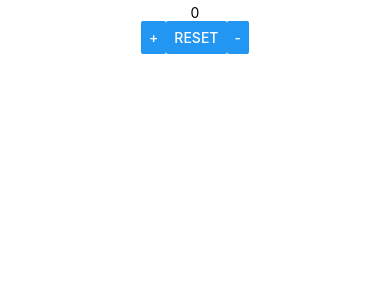
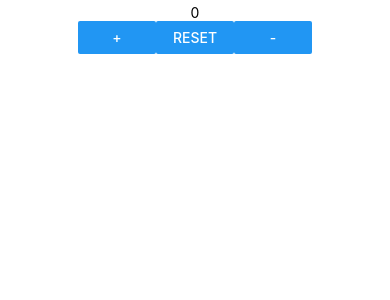
Before and after one commit to OptimistLabyrinth/react-native-workspace, a React Native app in the folder ReactNativeApp01/: screen / in a window 390 px wide. Shown: the top 300 px of the page. Built offline with nearby package versions, Linux system fonts and the light colour scheme.

Commit message:
chore: rename variables with more readable words

```diff
--- a/ReactNativeApp01/App.tsx
+++ b/ReactNativeApp01/App.tsx
@@ -33,14 +33,22 @@ function App() {
 
   return (
     <SafeAreaView>
-      <View style={styles.wrapper}>
-        <View style={styles.background}>
+      <View style={styles.mainView}>
+        <View style={styles.subViewAbove}>
           <Text>{number}</Text>
         </View>
-        <View style={styles.buttons}>
-          <Button onPress={onPressIncrease} title="+" />
-          <Button onPress={onPressReset} title="reset" />
-          <Button onPress={onPressDecrease} title="-" />
+        <View style={styles.subViewBelow}>
+          <View style={styles.eachButton} />
+          <View style={styles.eachButton}>
+            <Button onPress={onPressIncrease} title="+" />
+          </View>
+          <View style={styles.eachButton}>
+            <Button onPress={onPressReset} title="reset" />
+          </View>
+          <View style={styles.eachButton}>
+            <Button onPress={onPressDecrease} title="-" />
+          </View>
+          <View style={styles.eachButton} />
         </View>
       </View>
     </SafeAreaView>
@@ -48,17 +56,17 @@ function App() {
 }
 
 const styles = StyleSheet.create({
-  wrapper: {
+  mainView: {
     width: '100%',
     height: '100%',
   },
-  background: {
+  subViewAbove: {
     flex: 1,
     backgroundColor: '#fff',
     alignItems: 'center',
     justifyContent: 'center',
   },
-  buttons: {
+  subViewBelow: {
     flex: 1,
     flexDirection: 'row',
     alignItems: 'center',
```
